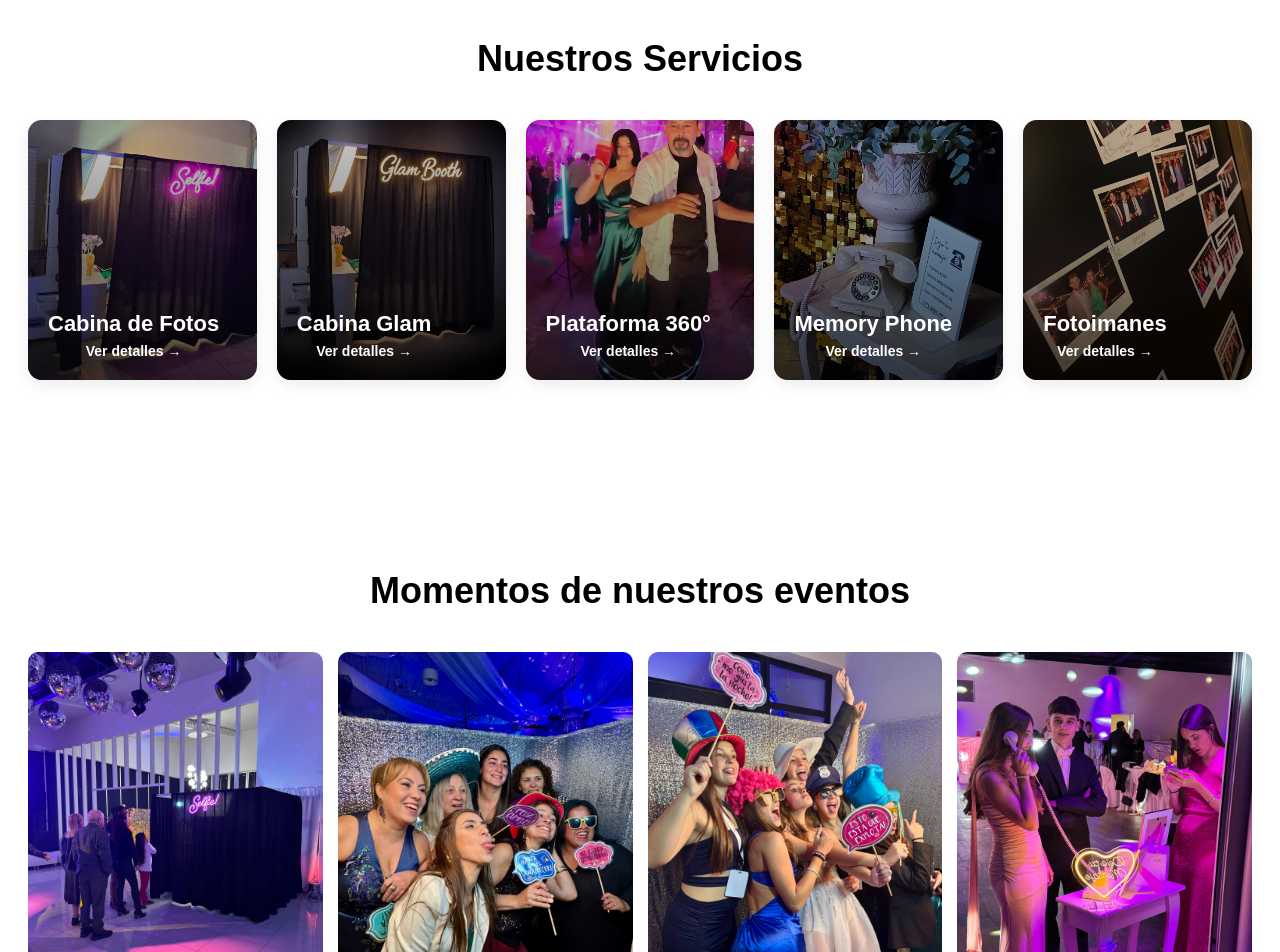
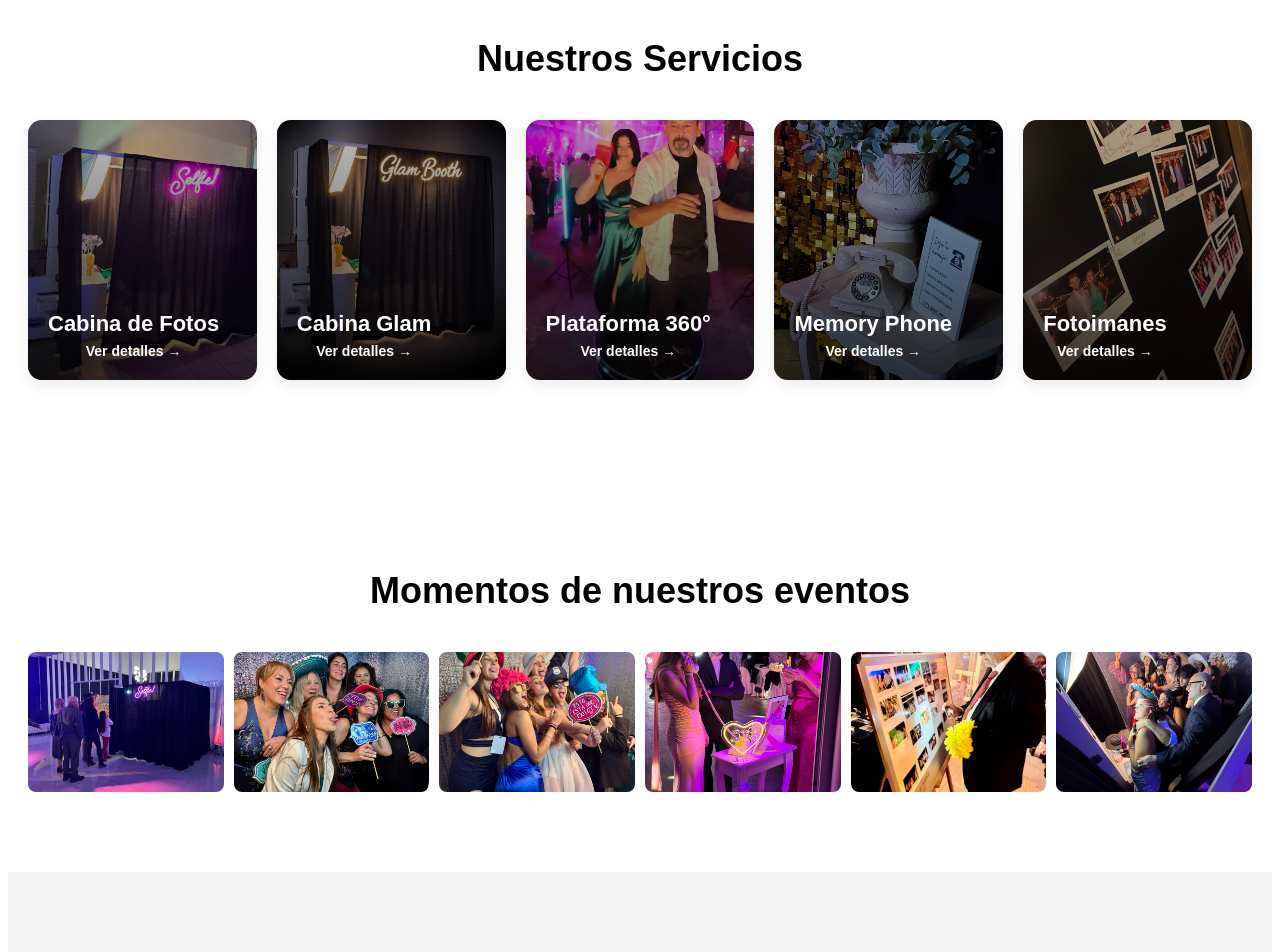
Before and after one commit to dsalaberry-lacabina/Lacabinaeventos, a Next.js app: page / in a window 1280 px wide. Shown: the part 800-1752 px from the top of the page. Built offline with nearby package versions, Linux system fonts and the light colour scheme.

Commit message:
galeria nueva

```diff
--- a/app/page.tsx
+++ b/app/page.tsx
@@ -140,6 +140,7 @@ export default function Home() {
             text="Videos increíbles en cámara lenta para compartir en redes."
             link="/plataforma-360"
             image="/servicios/plataforma360.jpg"
+            video="/servicios/plataforma360.mp4"
           />
 
           <Service
@@ -163,22 +164,24 @@ export default function Home() {
       {/* GALERÍA */}
       <section style={{ padding: "80px 20px", textAlign: "center" }}>
         <h2 style={{ fontSize: "36px" }}>
-          Momentos de nuestros eventos
+           Momentos de nuestros eventos
         </h2>
 
         <div
-          style={{
-            display: "grid",
-            gridTemplateColumns: "repeat(auto-fit,minmax(250px,1fr))",
-            gap: "15px",
-            marginTop: "40px"
+           style={{
+           display: "grid",
+           gridTemplateColumns: "repeat(6, 1fr)",
+           gap: "10px",
+           marginTop: "40px"
           }}
-        >
-          <img src="/galeria/foto1.jpg" style={{ width: "100%", borderRadius: "10px" }} />
-          <img src="/galeria/foto2.jpg" style={{ width: "100%", borderRadius: "10px" }} />
-          <img src="/galeria/foto3.jpg" style={{ width: "100%", borderRadius: "10px" }} />
-          <img src="/galeria/foto4.jpg" style={{ width: "100%", borderRadius: "10px" }} />
-          <img src="/galeria/foto5.jpg" style={{ width: "100%", borderRadius: "10px" }} />
+         >
+
+          <GalleryImage src="/galeria/foto1.jpg" />
+          <GalleryImage src="/galeria/foto2.jpg" />
+          <GalleryImage src="/galeria/foto3.jpg" />
+          <GalleryImage src="/galeria/foto4.jpg" />
+          <GalleryImage src="/galeria/foto5.jpg" />
+          <GalleryImage src="/galeria/foto6.jpg" />
 
         </div>
       </section>
@@ -286,33 +289,39 @@ export default function Home() {
 function Service({
   title,
   link,
-  image
+  image,
+  video
 }: {
-  title: string;
-  link: string;
-  image: string;
+  title: string
+  link: string
+  image: string
+  video?: string
 }) {
-  const [hover, setHover] = useState(false);
+
+  const [hover, setHover] = useState(false)
 
   return (
     <Link href={link} style={{ textDecoration: "none", color: "white" }}>
+
       <div
         onMouseEnter={() => setHover(true)}
         onMouseLeave={() => setHover(false)}
         style={{
           position: "relative",
+          width: "100%",
           height: "260px",
           borderRadius: "14px",
           overflow: "hidden",
           cursor: "pointer",
-          transform: hover ? "scale(1.03)" : "scale(1)",
+          transform: hover ? "translateY(-4px)" : "translateY(0)",
           transition: "all 0.3s ease",
           boxShadow: hover
-            ? "0 20px 40px rgba(0,0,0,0.25)"
+            ? "0 15px 35px rgba(0,0,0,0.25)"
             : "0 5px 15px rgba(0,0,0,0.08)"
         }}
       >
-        {/* FOTO */}
+
+        {/* IMAGEN */}
         <img
           src={image}
           style={{
@@ -321,9 +330,33 @@ function Service({
             left: 0,
             width: "100%",
             height: "100%",
-            objectFit: "cover"
+            objectFit: "cover",
+            opacity: hover && video ? 0 : 1,
+            transform: hover ? "scale(1.08)" : "scale(1)",
+            transition: "all 0.6s ease"
           }}
         />
+
+        {/* VIDEO */}
+        {video && (
+          <video
+            src={video}
+            autoPlay
+            muted
+            loop
+            playsInline
+            style={{
+              position: "absolute",
+              top: 0,
+              left: 0,
+              width: "100%",
+              height: "100%",
+              objectFit: "cover",
+              opacity: hover ? 1 : 0,
+              transition: "opacity 0.4s ease"
+            }}
+          />
+        )}
 
         {/* OVERLAY */}
         <div
@@ -331,7 +364,7 @@ function Service({
             position: "absolute",
             width: "100%",
             height: "100%",
-            background: "linear-gradient(rgba(0,0,0,0.2), rgba(0,0,0,0.7))"
+            background: "linear-gradient(rgba(0,0,0,0.25), rgba(0,0,0,0.75))"
           }}
         />
 
@@ -351,9 +384,106 @@ function Service({
             Ver detalles →
           </span>
         </div>
+
       </div>
+
     </Link>
-  );
+  )
+}
+
+function Service360({
+  title,
+  link,
+  image,
+  video
+}: {
+  title: string
+  link: string
+  image: string
+  video: string
+}) {
+
+  const [hover, setHover] = useState(false)
+
+  return (
+    <Link href={link} style={{ textDecoration: "none", color: "white" }}>
+
+      <div
+        onMouseEnter={() => setHover(true)}
+        onMouseLeave={() => setHover(false)}
+        style={{
+          position: "relative",
+          width: "100%",
+          height: "260px",
+          borderRadius: "14px",
+          overflow: "hidden",
+          cursor: "pointer",
+          transform: hover ? "translateY(-4px)" : "translateY(0)",
+          transition: "all 0.3s ease"
+        }}
+      >
+
+        {/* FOTO */}
+        <img
+          src={image}
+          style={{
+            position: "absolute",
+            width: "100%",
+            height: "100%",
+            objectFit: "cover",
+            opacity: hover ? 0 : 1,
+            transition: "opacity 0.4s ease"
+          }}
+        />
+
+        {/* VIDEO */}
+        <video
+          src={video}
+          autoPlay
+          muted
+          loop
+          playsInline
+          style={{
+            position: "absolute",
+            width: "100%",
+            height: "100%",
+            objectFit: "cover",
+            opacity: hover ? 1 : 0,
+            transition: "opacity 0.4s ease"
+          }}
+        />
+
+        {/* OVERLAY */}
+        <div
+          style={{
+            position: "absolute",
+            width: "100%",
+            height: "100%",
+            background: "linear-gradient(rgba(0,0,0,0.25), rgba(0,0,0,0.75))"
+          }}
+        />
+
+        {/* TEXTO */}
+        <div
+          style={{
+            position: "absolute",
+            bottom: "20px",
+            left: "20px"
+          }}
+        >
+          <h3 style={{ fontSize: "22px", marginBottom: "5px" }}>
+            {title}
+          </h3>
+
+          <span style={{ fontWeight: "bold", fontSize: "14px" }}>
+            Ver detalles →
+          </span>
+        </div>
+
+      </div>
+
+    </Link>
+  )
 }
 
 function Combo({ title, text }: { title: string; text: string }) {
@@ -369,5 +499,56 @@ function Combo({ title, text }: { title: string; text: string }) {
       <h3>{title}</h3>
       <p>{text}</p>
     </div>
-  );
+  )
 }
+
+function GalleryImage({ src }: { src: string }) {
+
+  const [open, setOpen] = useState(false)
+
+  return (
+    <>
+      {/* MINIATURA */}
+      <img
+        src={src}
+        onClick={() => setOpen(true)}
+        style={{
+          width: "100%",
+          height: "140px",
+          objectFit: "cover",
+          borderRadius: "8px",
+          cursor: "pointer",
+          transition: "transform 0.2s ease"
+        }}
+      />
+
+      {/* FOTO GRANDE */}
+      {open && (
+        <div
+          onClick={() => setOpen(false)}
+          style={{
+            position: "fixed",
+            top: 0,
+            left: 0,
+            width: "100%",
+            height: "100%",
+            background: "rgba(0,0,0,0.92)",
+            display: "flex",
+            alignItems: "center",
+            justifyContent: "center",
+            zIndex: 9999
+          }}
+        >
+          <img
+            src={src}
+            style={{
+              maxWidth: "92%",
+              maxHeight: "92%",
+              borderRadius: "10px"
+            }}
+          />
+        </div>
+      )}
+    </>
+  )
+}
```
Also changed, not shown: public/galeria/foto6.jpg (added), 1 other file (tests, documents, lock files or other folders).
